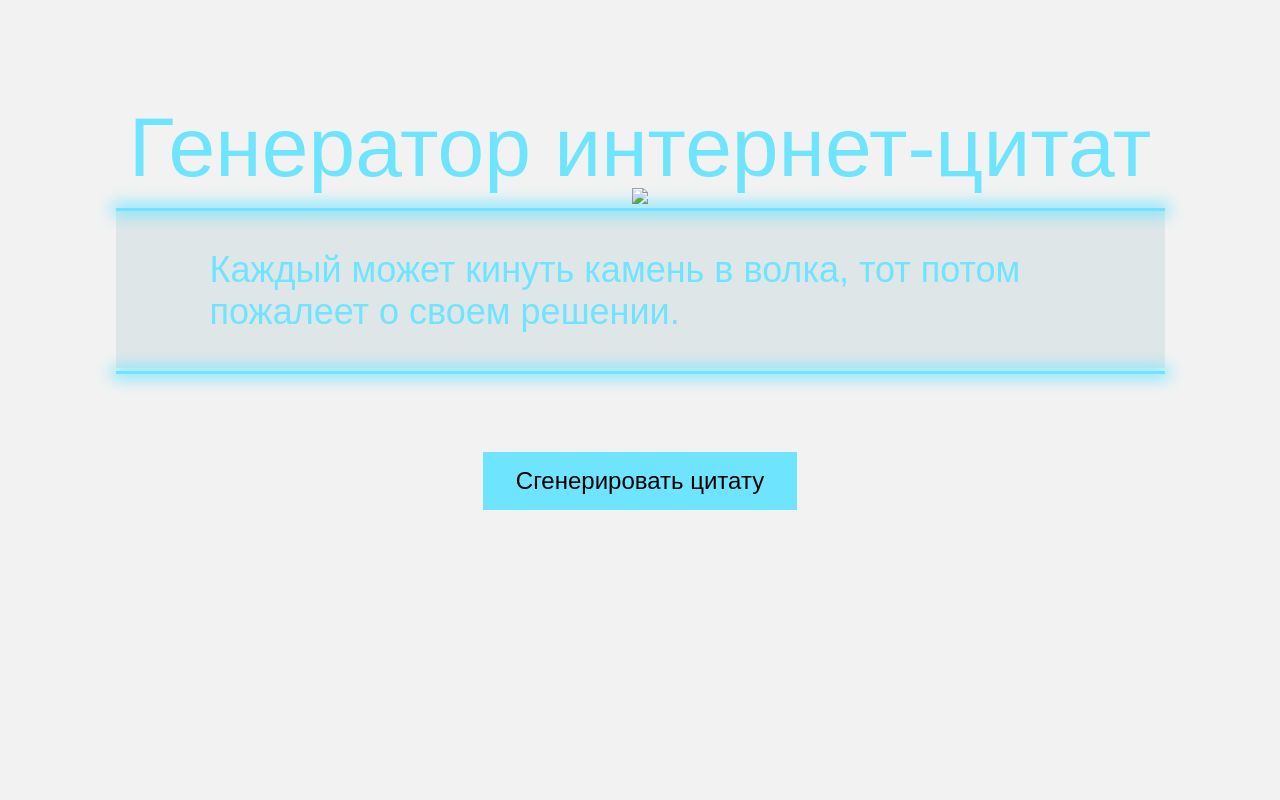
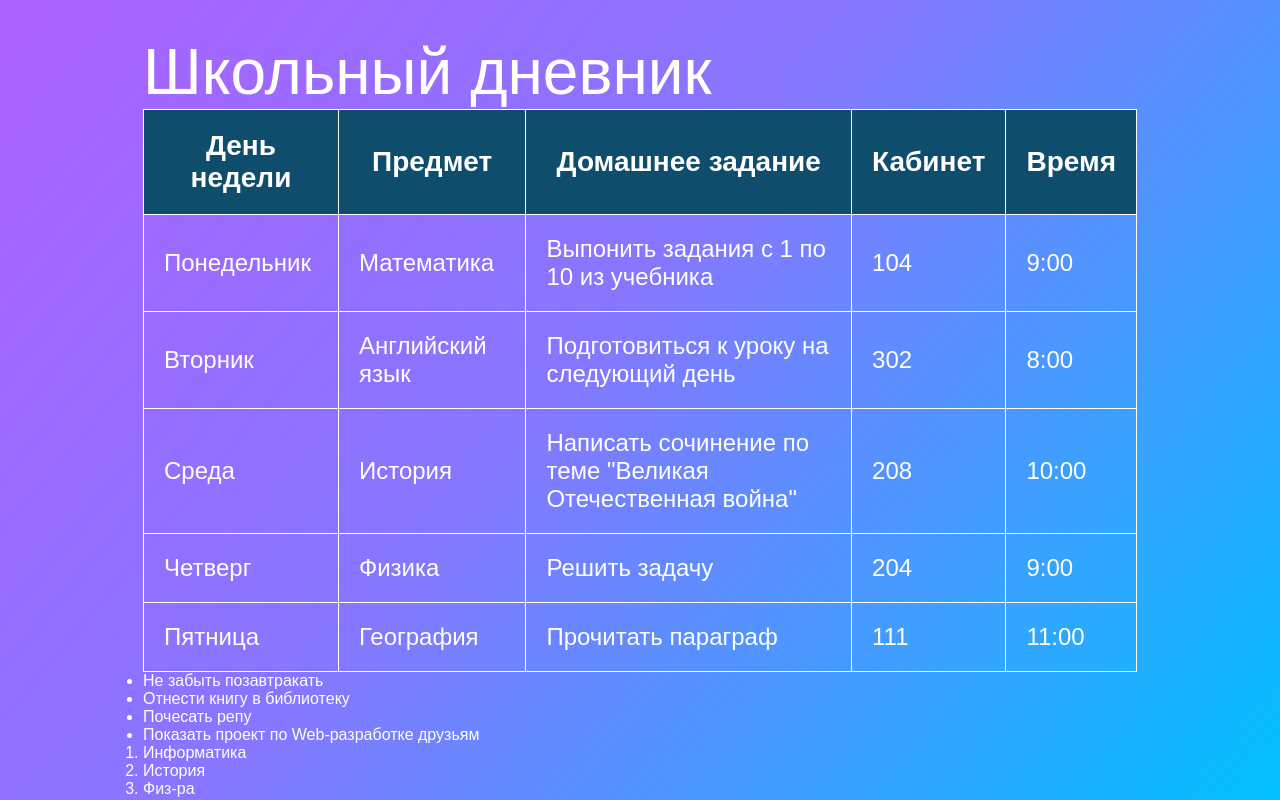
Before and after one commit to xzwhatwrite/lesson_4, a plain HTML site: page index.html in a window 1280 px wide. Drawn offline with Linux system fonts and the light colour scheme; a web font is replaced by a local one.

Commit message:
Add files via upload

```diff
--- a/index.html
+++ b/index.html
@@ -3,105 +3,131 @@
 
 <head>
     <meta charset="UTF-8">
+    <meta http-equiv="X-UA-Compatible" content="IE=edge">
     <meta name="viewport" content="width=device-width, initial-scale=1.0">
-    <title>Генератор интернет-цитат</title>
+    <title>Школьный дневник</title>
+    <link rel="stylesheet" href="./fonts/fonts.css">
     <link rel="stylesheet" href="./style.css">
+    <style>
+        * {
+            box-sizing: border-box;
+        }
+
+        body,
+        h1,
+        h2,
+        div,
+        p {
+            margin: 0;
+        }
+
+        body {
+            height: 100vh;
+            padding: 35px 143px 95px;
+            font-family: 'StratosSkyeng', sans-serif;
+            color: #fff;
+            background: linear-gradient(130deg, rgba(173, 97, 255, 1) 0%, rgba(134, 119, 255, 1) 45%, rgba(0, 193, 255, 1) 100%);
+        }
+        th,
+        td {
+            border: 1px solid white;
+            padding: 20px;
+        }
+
+        table {
+            border-collapse: collapse;
+            width: 100%;
+        }
+
+        th {
+            background-color: #0F4D6D;
+            font-size: 28px;
+        }
+
+        td {
+            font-size: 24px;
+        }
+
+        h1 {
+            font-size: 64px;
+            font-weight: normal;
+        }
+
+        h2 {
+            font-size: 36px;
+            font-weight: normal;
+            margin-bottom: 20px;
+            margin-bottom: 35px;
+        }
+
+        div {
+            margin-top: 26px;
+        }
+
+
+    </style>
 </head>
 
-<body>
-    <div class="main">
-        <h1 class="main__title">Генератор интернет-цитат</h1>
-        <div class="main__img-wrap">
-            <img src="images/1.png" id="image" class="main__img show">
-        </div>
-        <div class="main__quote-wrap">
-            <p id="quote" class="main__quote show">Кто рано встает, тот потом пожалеет о своем решении.</p>
-        </div>
-
-        <button class="main__button" onclick="generateQuote()">Сгенерировать цитату</button>
-    </div>
-
-    <script>
-        let quote = document.getElementById("quote");
-        let image = document.getElementById("image");
-
-function generateQuote() {
-    // Тут выбирается рандомная цитата (randomQuote)
-
-    quote.textContent = randomQuote;
-}
-
-        let begining = [
-            'Кто рано встает, ',
-            'Не бойся ошибаться,',
-            'Когда меня рожали, ',
-            'Каждый может кинуть камень в волка, ',
-            'Нельзя стоять, когда другие работают, ',
-            'Иногда, жизнь - это жизнь, '
-        ]
-
-        let ending = [
-            'тот потом пожалеет о своем решении. ',
-            'собственно тогда я и родился. ',
-            'но не каждый может кинуть волка в камень. ',
-            'надо лежать. ',
-            'а ты в ней - иногда. ',
-            'бойся не ошибаться. ',
-        ];
-        let images = [
-            '1.png',
-            '2.png',
-            '3.png',
-            '4.png',
-            '5.png',
-            '6.png',
-        ]
-        generateQuote();
-        function generateQuote() {
-            let randomBegining = getRandomElement(begining);
-            let randomEnding = getRandomElement(ending);
-            let randomImg = getRandomElement(images);
-
-            let randomQuote = randomBegining + randomEnding;
 
 
-            hide();
-            function hide() {
-    image.classList.remove('show');
-    quote.classList.remove('show');
-    // Показывает следующие цитату и изображение с задержкой в пол секунды, чтобы успел сработать transition
-    setTimeout(show, 500);
-}
-if (randomQuote.length <= 48) {
-        quote.style.fontSize = '42px';
-        quote.style.justifyContent = 'center';
-    } else {
-        quote.style.fontSize = '';
-        quote.style.justifyContent = '';
-    }
-    function show() {
+<body>
+    <h1>Школьный дневник</h1>
+    <table>
+        <tr>
+            <th>День недели</th>
+            <th>Предмет</th>
+            <th>Домашнее задание</th>
+            <th>Кабинет</th>
+            <th>Время</th>
+        </tr>
+        <tr>
+            <td>Понедельник</td>
+            <td>Математика</td>
+            <td>Выпонить задания с 1 по 10 из учебника</td>
+            <td>104</td>
+            <td>9:00</td>
+        </tr>
+        <tr>
+            <td>Вторник</td>
+            <td>Английский язык</td>
+            <td>Подготовиться к уроку на следующий день</td>
+            <td>302</td>
+            <td>8:00</td>
+        </tr>
+        <tr>
+            <td>Среда</td>
+            <td>История</td>
+            <td>Написать сочинение по теме "Великая Отечественная война"</td>
+            <td>208</td>
+            <td>10:00</td>
+        </tr>
+        <tr>
+            <td>Четверг</td>
+            <td>Физика</td>
+            <td>Решить задачу</td>
+            <td>204</td>
+            <td>9:00</td>
+        </tr>
+        <tr>
+            <td>Пятница</td>
+            <td>География</td>
+            <td>Прочитать параграф</td>
+            <td>111</td>
+            <td>11:00</td>
+        </tr>
+    </table>
+    <ul>
+        <li>Не забыть позавтракать</li>
+        <li>Отнести книгу в библиотеку</li>
+        <li>Почесать репу</li>
+        <li>Показать проект по Web-разработке друзьям</li>
+    </ul>
 
-    image.src = 'images/' + randomImg;
-    quote.textContent = randomQuote
-
-    image.classList.add('show');
-    quote.classList.add('show');
-}
-            console.log(randomQuote);
-
-            function getRandomElement(array) {
-                let index = Math.floor(Math.random() * array.length);
-                return array[index];
-            }
-        }
-        // Скрывает текущие цитату и изображение
-
-
-// Показывает новые цитату и изображение
-
-    // Проверяет кол-во символов в тексте. Если их меньше 48, то меняет шрифт и выравнивает текст по центру, иначе - стандартные стили
-
-    </script>
+    <ol>
+        <li>Информатика</li>
+        <li>История</li>
+        <li>Физ-ра</li>
+    </ol>
 </body>
 
 </html>
```
